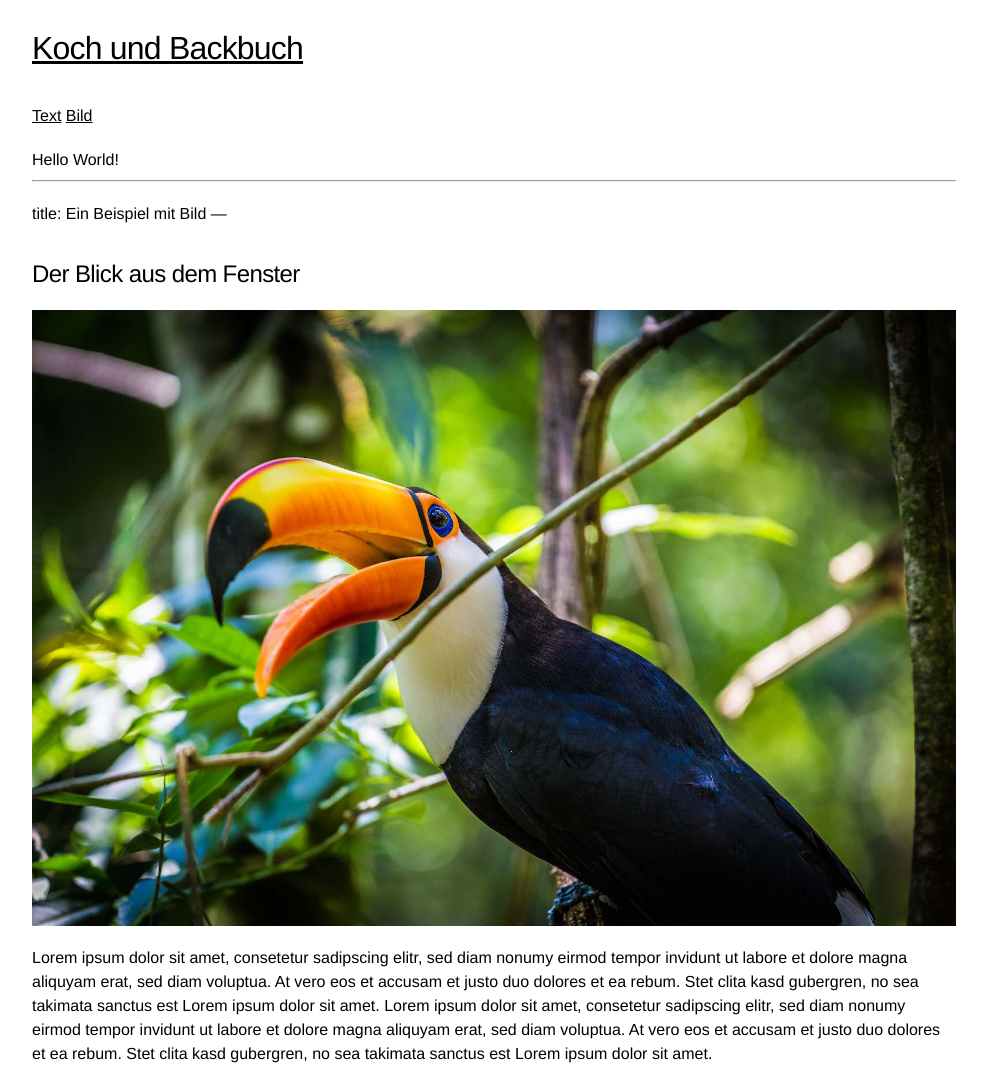
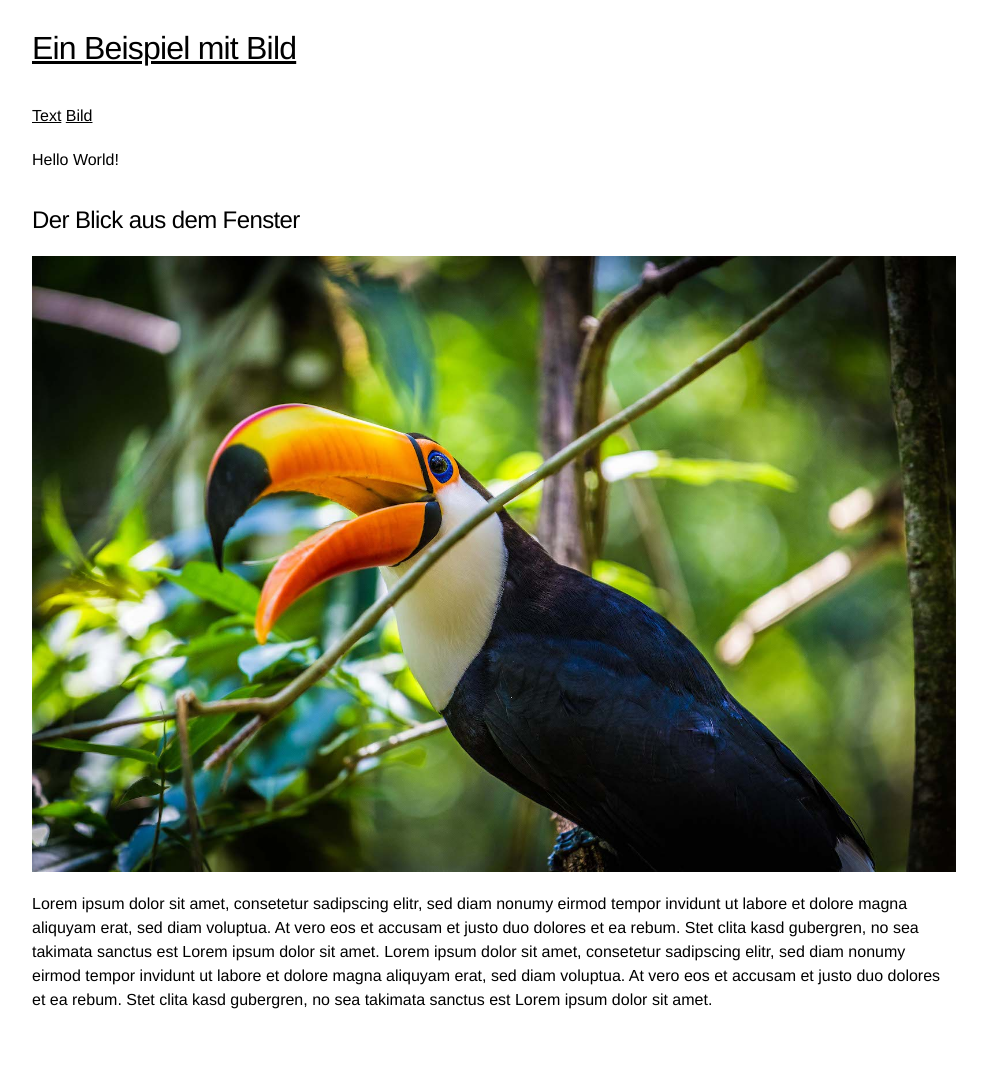
Before and after one commit to 2309Dev/2309Dev.github.io, a Jekyll site: the page built from index.md, in a window 1280 px wide. Shown: the whole page, without its empty margins (146-1133 px from the left). Built offline with Jekyll 4.4.1, drawn with Linux system fonts in a browser that asks for light colours; our own code applies the rules of GitHub Pages for plain Markdown files; after the commit the page ends 1036 px from its top, so only the background shows below that.

```diff
--- a/index.md
+++ b/index.md
@@ -1,8 +1,7 @@
-Hello World!
-
 ---
 title: Ein Beispiel mit Bild
 ---
+Hello World!
 
 ## Der Blick aus dem Fenster
 
```
